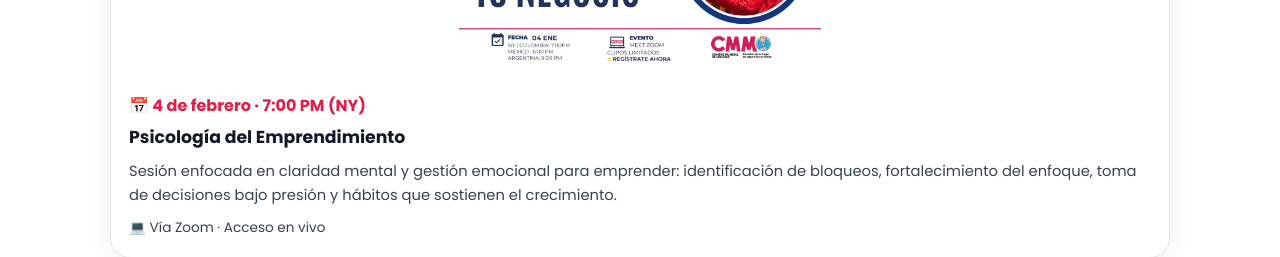
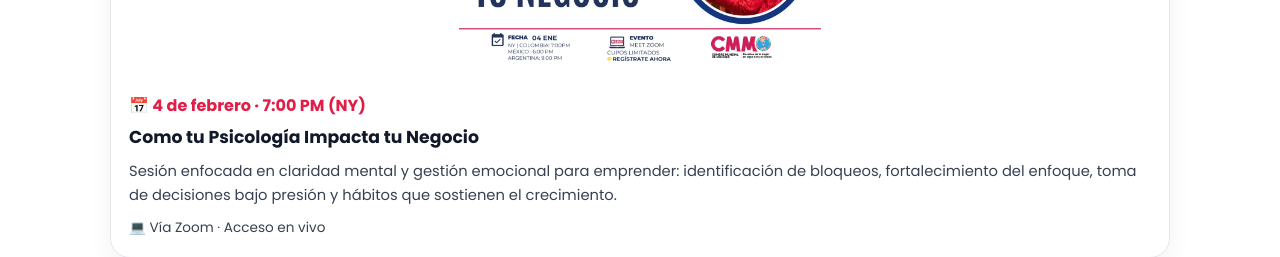
Before and after one commit to Latinas-Biz/mind-set, a plain HTML site: page index.html in a window 1280 px wide. Shown: the part 2560-2817 px from the top of the page. Drawn offline with Linux system fonts and the light colour scheme.

Commit message:
Update class title for February 4 session

```diff
--- a/index.html
+++ b/index.html
@@ -432,7 +432,7 @@
       </div>
       <div class="class-content">
         <div class="class-date">📅 4 de febrero · 7:00 PM (NY)</div>
-        <h3>Psicología del Emprendimiento</h3>
+        <h3>Como tu Psicología Impacta tu Negocio</h3>
         <p>
           Sesión enfocada en claridad mental y gestión emocional para emprender: identificación de bloqueos,
           fortalecimiento del enfoque, toma de decisiones bajo presión y hábitos que sostienen el crecimiento.
```
